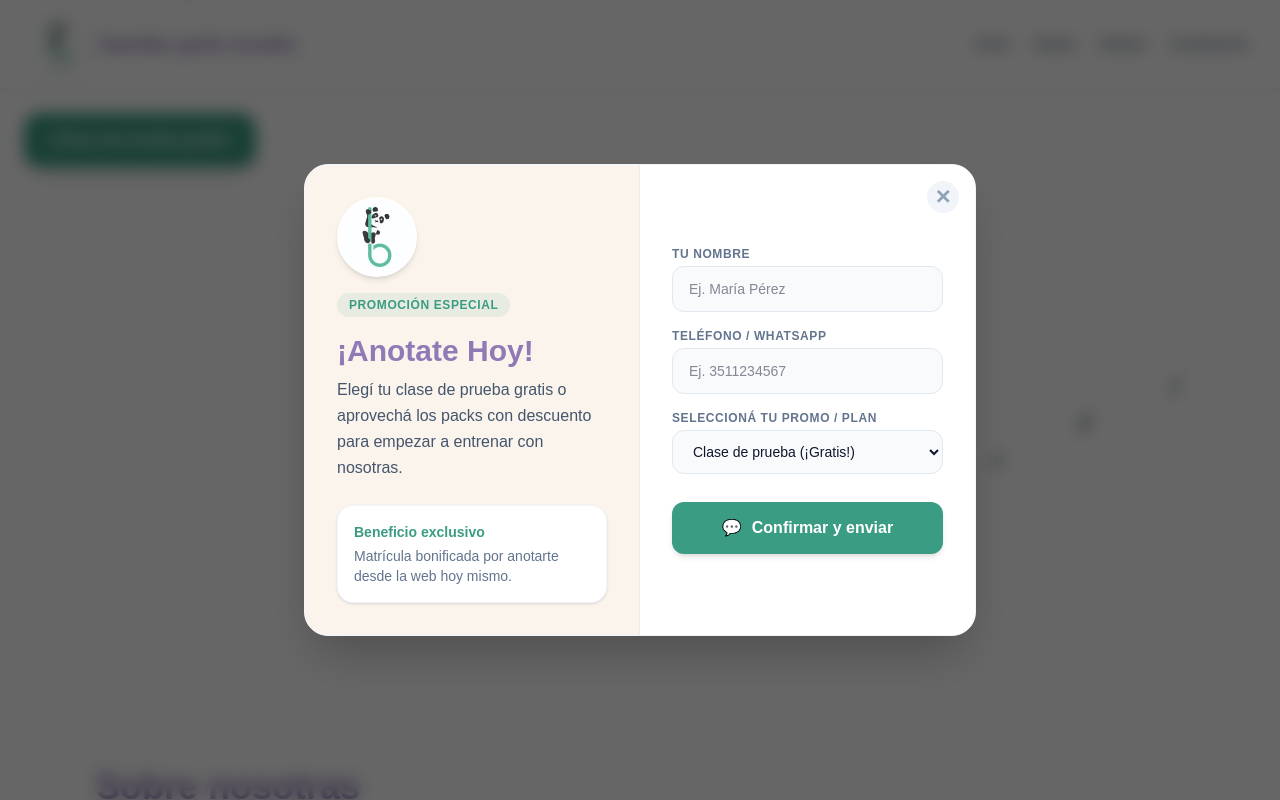
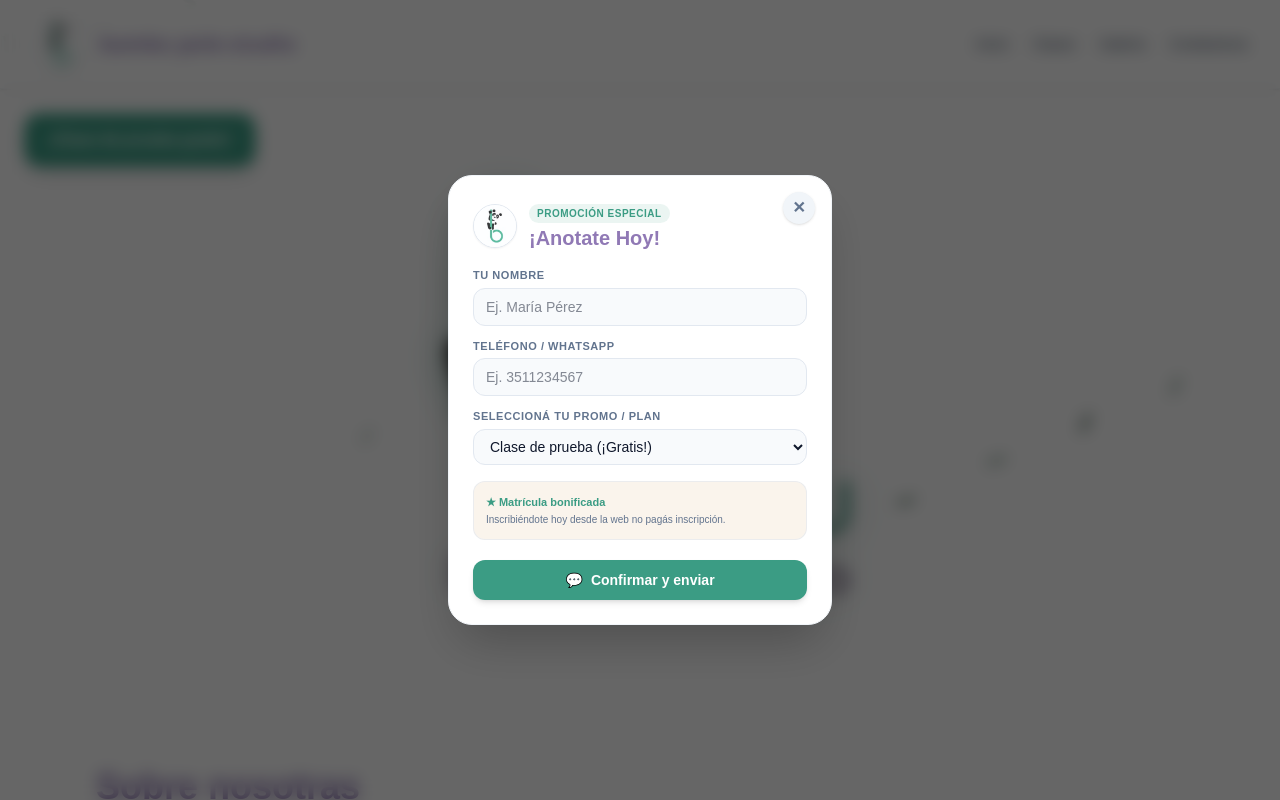
Before and after one commit to meracs2/bambu-polesport, a Next.js app: page / in a window 1280 px wide. Both pictures are taken after a click on the button "¡Clase de prueba gratis!". Shown: the top 800 px of the page. Built offline with nearby package versions, Linux system fonts and the light colour scheme.

Commit message:
actualizacion nueva

```diff
--- a/app/page.tsx
+++ b/app/page.tsx
@@ -64,8 +64,6 @@ export default function Home() {
     return () => window.removeEventListener('theme-change', handleThemeChange);
   }, []);
 
-  // theme setter is handled via ThemeProvider or other UI; no local setter needed here
-
   const themeStyles = {
     day: 'bg-white text-slate-900',
     sunset: 'bg-[#FAF4EC] text-slate-900',
@@ -86,7 +84,7 @@ export default function Home() {
 
   const handleWhatsAppSubmit = (e: React.FormEvent) => {
     e.preventDefault();
-    const phoneNumber = "TU_NUMERO_DE_TELEFONO"; // Reemplazá con el número real de WhatsApp de la dueña del estudio
+    const phoneNumber = "TU_NUMERO_DE_TELEFONO";
     const message = `Hola! Me quiero anotar.%0A- Nombre: ${encodeURIComponent(formData.name)}%0A- Teléfono: ${encodeURIComponent(formData.phone)}%0A- Plan/Promo: ${encodeURIComponent(formData.plan)}`;
     window.open(`https://wa.me/${phoneNumber}?text=${message}`, '_blank');
     setIsModalOpen(false);
@@ -94,10 +92,10 @@ export default function Home() {
 
   return (
     <div className={`transition-colors duration-700 ${themeStyles[theme]}`}>
-      {/* HERO: Dibujo gigante centrado */}
+      {/* HERO */}
       <main className="relative min-h-[75vh] flex flex-col justify-center items-center px-6 sm:px-12 lg:px-24 py-8 overflow-hidden">
 
-        {/* --- BOTÓN LLAMADOR (TAMAÑO HEADER, SIN EMOJIS) --- */}
+        {/* BOTÓN LLAMADOR */}
         <div className="absolute top-6 left-6 z-20 flex items-center">
           <button
             onClick={() => setIsModalOpen(true)}
@@ -107,73 +105,65 @@ export default function Home() {
           </button>
         </div>
 
-        {/* --- MODAL DINÁMICO --- */}
+        {/* MODAL COMPACTO Y CENTRADO */}
         {isModalOpen && (
           <div className="fixed inset-0 z-50 flex items-center justify-center bg-black/60 backdrop-blur-sm p-4">
-            <div className="bg-white text-slate-900 rounded-3xl overflow-hidden max-w-2xl w-full shadow-2xl border border-slate-100 relative flex flex-col md:flex-row animate-in fade-in zoom-in duration-200">
+            <div className="bg-white text-slate-900 rounded-3xl p-5 sm:p-6 w-full max-w-sm max-h-[90vh] overflow-y-auto shadow-2xl border border-slate-100 relative animate-in fade-in zoom-in duration-200">
 
+              {/* CRUZ DE CIERRE BIEN VISIBLE */}
               <button
                 onClick={() => setIsModalOpen(false)}
-                className="absolute top-4 right-4 z-10 text-slate-400 hover:text-slate-600 text-xl font-bold cursor-pointer bg-slate-100 w-8 h-8 rounded-full flex items-center justify-center"
+                className="absolute top-4 right-4 z-20 text-slate-500 hover:text-slate-900 bg-slate-100 hover:bg-slate-200 w-8 h-8 rounded-full flex items-center justify-center font-bold text-base transition cursor-pointer shadow-sm"
+                aria-label="Cerrar"
               >
                 ✕
               </button>
 
-              {/* Lado izquierdo: Ofertas / Destacado con Logo REDONDO Y GRANDE */}
-              <div className="bg-[#FAF4EC] p-6 sm:p-8 md:w-1/2 flex flex-col justify-between border-b md:border-b-0 md:border-r border-slate-200/60">
-                <div>
-                  <div className="flex flex-col items-start gap-4 mb-4">
-                    <div className="relative w-16 h-16 sm:w-20 sm:h-20 rounded-full overflow-hidden border-2 border-white shadow-md bg-white flex items-center justify-center">
+              {/* CABECERA COMPACTA CON LOGO AL LADO DEL TEXTO */}
+              <div className="flex items-center gap-3 mb-4 pr-8">
+                <div className="relative w-11 h-11 rounded-full overflow-hidden border border-slate-200 shadow-xs shrink-0 bg-white">
                   <Image src="/bambu-logo.jpg" alt="Bambu Logo" fill className="object-cover" />
                 </div>
-                    <span className="bg-[#3B9C84]/10 text-[#3B9C84] text-xs font-bold uppercase tracking-wider px-3 py-1 rounded-full">
+                <div>
+                  <span className="bg-[#3B9C84]/10 text-[#3B9C84] text-[10px] font-bold uppercase tracking-wider px-2 py-0.5 rounded-full inline-block">
                     Promoción Especial
                   </span>
-                  </div>
-                  <h3 className="text-2xl sm:text-3xl font-bold text-[#9079B5] mb-2">¡Anotate Hoy!</h3>
-                  <p className="text-sm sm:text-base text-slate-600 leading-relaxed">
-                    Elegí tu clase de prueba gratis o aprovechá los packs con descuento para empezar a entrenar con nosotras.
-                  </p>
-                </div>
-                <div className="mt-6 bg-white p-4 rounded-2xl shadow-sm border border-slate-200/40">
-                  <p className="text-xs sm:text-sm font-semibold text-[#3B9C84]">Beneficio exclusivo</p>
-                  <p className="text-xs sm:text-sm text-slate-500 mt-1">Matrícula bonificada por anotarte desde la web hoy mismo.</p>
+                  <h3 className="text-xl font-bold text-[#9079B5] leading-tight mt-0.5">¡Anotate Hoy!</h3>
                 </div>
               </div>
 
-              {/* Lado derecho: Formulario Blanco con botón de envío actualizado */}
-              <div className="bg-white p-6 sm:p-8 md:w-1/2 flex flex-col justify-center">
-                <form onSubmit={handleWhatsAppSubmit} className="flex flex-col gap-4">
+              {/* FORMULARIO ÚNICO */}
+              <form onSubmit={handleWhatsAppSubmit} className="flex flex-col gap-3">
                 <div>
-                    <label className="block text-xs font-semibold uppercase tracking-wider mb-1 text-slate-500">Tu Nombre</label>
+                  <label className="block text-[11px] font-semibold uppercase tracking-wider mb-1 text-slate-500">Tu Nombre</label>
                   <input
                     type="text"
                     required
                     placeholder="Ej. María Pérez"
                     value={formData.name}
                     onChange={(e) => setFormData({...formData, name: e.target.value})}
-                      className="w-full px-4 py-3 rounded-xl border border-slate-200 bg-slate-50 text-slate-900 text-sm focus:outline-none focus:border-[#3B9C84]"
+                    className="w-full px-3 py-2 rounded-xl border border-slate-200 bg-slate-50 text-slate-900 text-xs sm:text-sm focus:outline-none focus:border-[#3B9C84]"
                   />
                 </div>
 
                 <div>
-                    <label className="block text-xs font-semibold uppercase tracking-wider mb-1 text-slate-500">Teléfono / WhatsApp</label>
+                  <label className="block text-[11px] font-semibold uppercase tracking-wider mb-1 text-slate-500">Teléfono / WhatsApp</label>
                   <input
                     type="tel"
                     required
                     placeholder="Ej. 3511234567"
                     value={formData.phone}
                     onChange={(e) => setFormData({...formData, phone: e.target.value})}
-                      className="w-full px-4 py-3 rounded-xl border border-slate-200 bg-slate-50 text-slate-900 text-sm focus:outline-none focus:border-[#3B9C84]"
+                    className="w-full px-3 py-2 rounded-xl border border-slate-200 bg-slate-50 text-slate-900 text-xs sm:text-sm focus:outline-none focus:border-[#3B9C84]"
                   />
                 </div>
 
                 <div>
-                    <label className="block text-xs font-semibold uppercase tracking-wider mb-1 text-slate-500">Seleccioná tu Promo / Plan</label>
+                  <label className="block text-[11px] font-semibold uppercase tracking-wider mb-1 text-slate-500">Seleccioná tu Promo / Plan</label>
                   <select
                     value={formData.plan}
                     onChange={(e) => setFormData({...formData, plan: e.target.value})}
-                      className="w-full px-4 py-3 rounded-xl border border-slate-200 bg-slate-50 text-slate-900 text-sm focus:outline-none focus:border-[#3B9C84]"
+                    className="w-full px-3 py-2 rounded-xl border border-slate-200 bg-slate-50 text-slate-900 text-xs sm:text-sm focus:outline-none focus:border-[#3B9C84]"
                   >
                     <option value="Clase de prueba gratis">Clase de prueba (¡Gratis!)</option>
                     <option value="Pack Mensual x2 por semana">Pack Mensual x2 por semana (Oferta)</option>
@@ -181,15 +171,18 @@ export default function Home() {
                   </select>
                 </div>
 
-                  {/* Botón con texto simplificado "Confirmar y enviar" */}
+                <div className="bg-[#FAF4EC] p-3 rounded-xl border border-slate-200/60 mt-1">
+                  <p className="text-[11px] font-semibold text-[#3B9C84]">★ Matrícula bonificada</p>
+                  <p className="text-[10px] text-slate-500 mt-0.5">Inscribiéndote hoy desde la web no pagás inscripción.</p>
+                </div>
+
                 <button
                   type="submit"
-                    className="mt-3 bg-[#3B9C84] hover:bg-[#31826d] text-white py-3.5 px-4 rounded-xl font-semibold transition shadow-md text-sm sm:text-base flex items-center justify-center gap-2.5 cursor-pointer"
+                  className="mt-2 bg-[#3B9C84] hover:bg-[#31826d] text-white py-2.5 px-4 rounded-xl font-semibold transition shadow-md text-xs sm:text-sm flex items-center justify-center gap-2 cursor-pointer"
                 >
                   <span>💬</span> <span>Confirmar y enviar</span>
                 </button>
               </form>
-              </div>
 
             </div>
           </div>
```
Also changed, not shown: todo_el_codigo.txt. Lines whose indentation alone changed are shown as unchanged.
